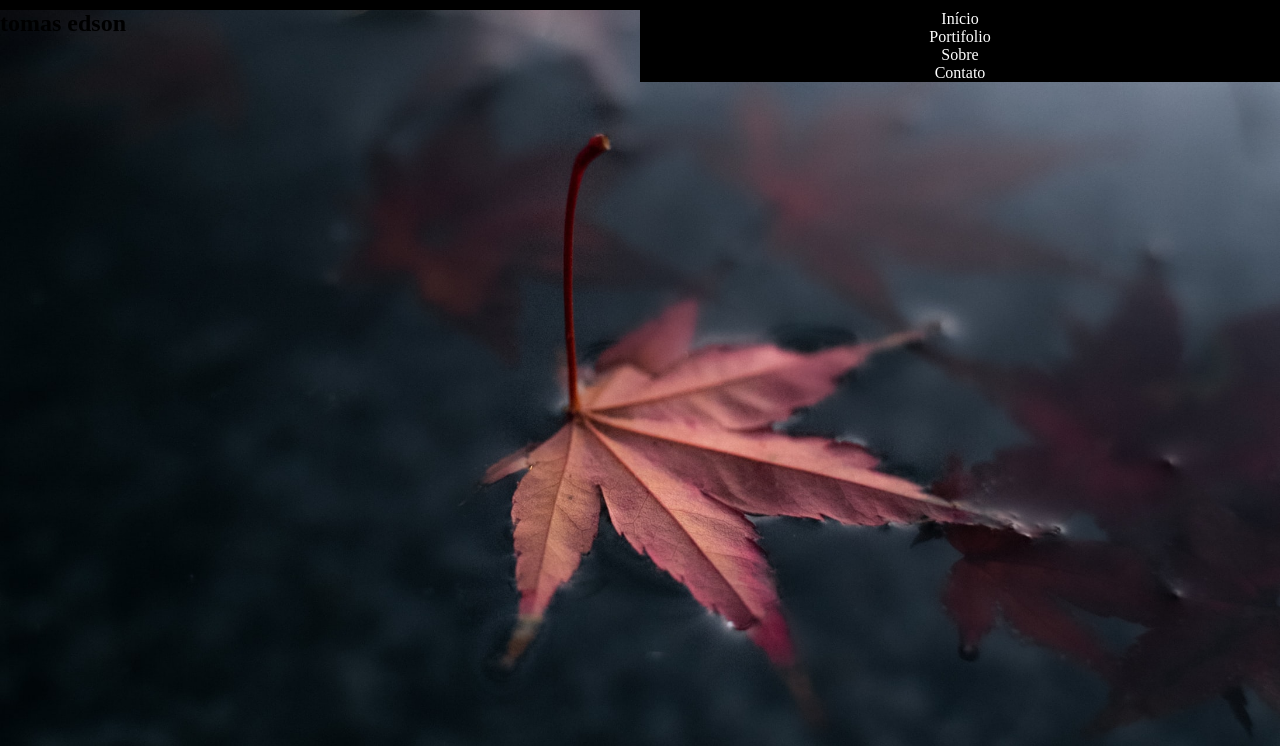
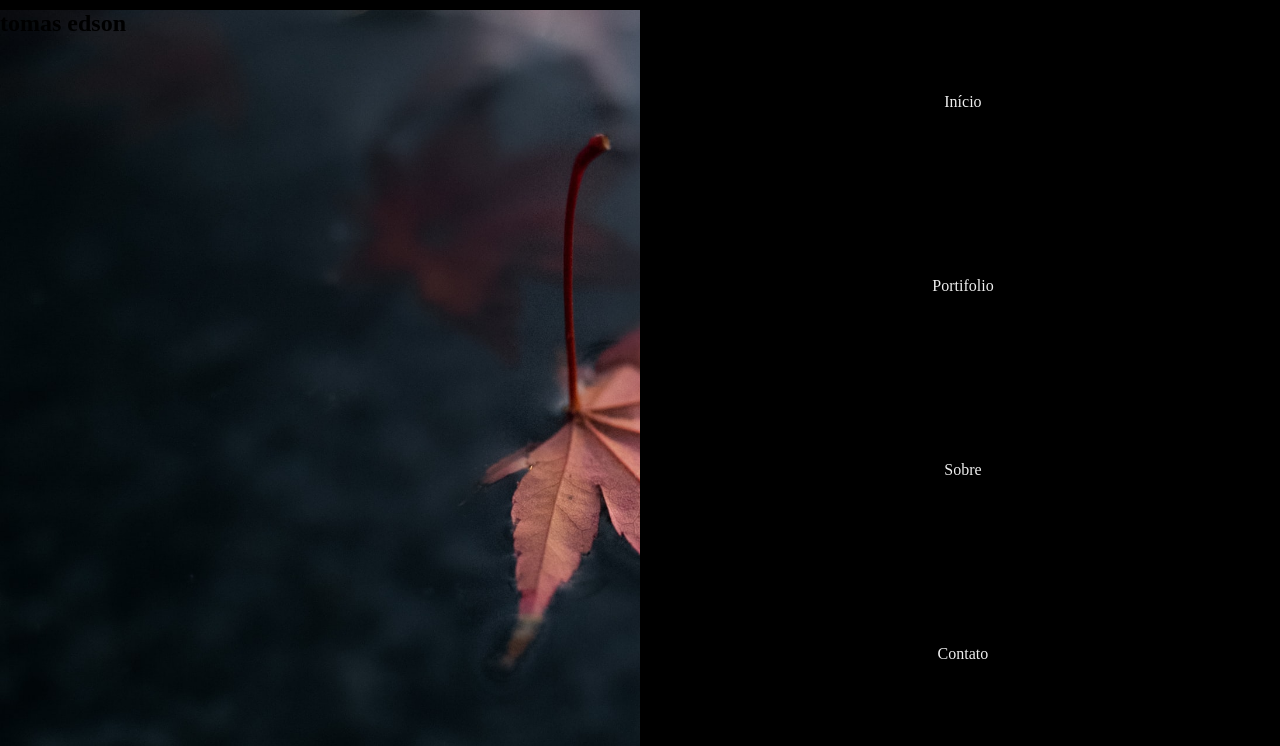
Before and after one commit to EdsonTomasDev/Menu-resp-css-javascript, a plain HTML site: page index.html in a window 1280 px wide. Both pictures are taken after a click on the element 999 px from the left and 32 px from the top of the page. Shown: the part 54-800 px from the top of the page. Drawn offline with Linux system fonts and the light colour scheme.

Commit message:
config animação nos itens do menu

```diff
--- a/css/menu.css
+++ b/css/menu.css
@@ -34,6 +34,9 @@
     align-items: center;
     transform: translateX(100%);
     transition: transform 0.3s ease-in-out;
+    height: 92vh;
+    justify-content: space-around
+
 
 }
 
@@ -45,8 +48,26 @@
 .menu_lista li {
     list-style: none;
 
+
 }
 
 .menu_lista li a{
     color: #fff;
 }
+
+/* ANIMAÇÃO DO ITEM DA LISTA */
+.anima_link {
+    animation-name: item_lista;
+    animation-duration: 4s;
+  }
+
+@keyframes item_lista {
+    from {
+        opacity: 0;
+        transform: translate(50px);
+    }
+    to {
+        opacity: 1;
+        transform: translate(0);
+    }
+  }
--- a/index.html
+++ b/index.html
@@ -18,10 +18,10 @@
             <div class="menu_barra--linha3"></div>
         </div>
         <ul class="menu_lista" id="lista_menu">
-            <li class="menu_lista_link"><a href="/">Início</a></li>
-            <li class="menu_lista_link"><a href="/">Portifolio</a></li>
-            <li class="menu_lista_link"><a href="/">Sobre</a></li>
-            <li class="menu_lista_link"><a href="/">Contato</a></li>
+            <li class="menu_lista_link" id="menu_link1"><a href="/">Início</a></li>
+            <li class="menu_lista_link" id="menu_link2"><a href="/">Portifolio</a></li>
+            <li class="menu_lista_link" id="menu_link3"><a href="/">Sobre</a></li>
+            <li class="menu_lista_link" id="menu_link4"><a href="/">Contato</a></li>
         </ul>
     </header>
     <main id="home">
--- a/js/index.js
+++ b/js/index.js
@@ -2,7 +2,27 @@ function ativa_menu(){
     const obj = document.querySelector('#lista_menu');
     const classes = obj.classList;
 
+    //Adiciona a classe que faz aparecer a ul
+    classes.toggle('menu_lista-ativa');
+    //Armazena o número de links filhos
+    const filhos = obj.children.length;
 
-    classes.toggle('menu_lista-ativa');
+    //Percorre os links e adiciona a classe com a animação
+    for(i=1; i <= filhos; i++){
+
+        let id_nome = 'menu_link' + i;
+        const obj_link = document.querySelector('#' + id_nome);
+        const classes_link = obj_link.classList;
+        classes_link.toggle('anima_link');
+
+    }
+
+
+
+//    alert(filhos);
+
+
 
 }
+
+//menu_lista_link4
```
